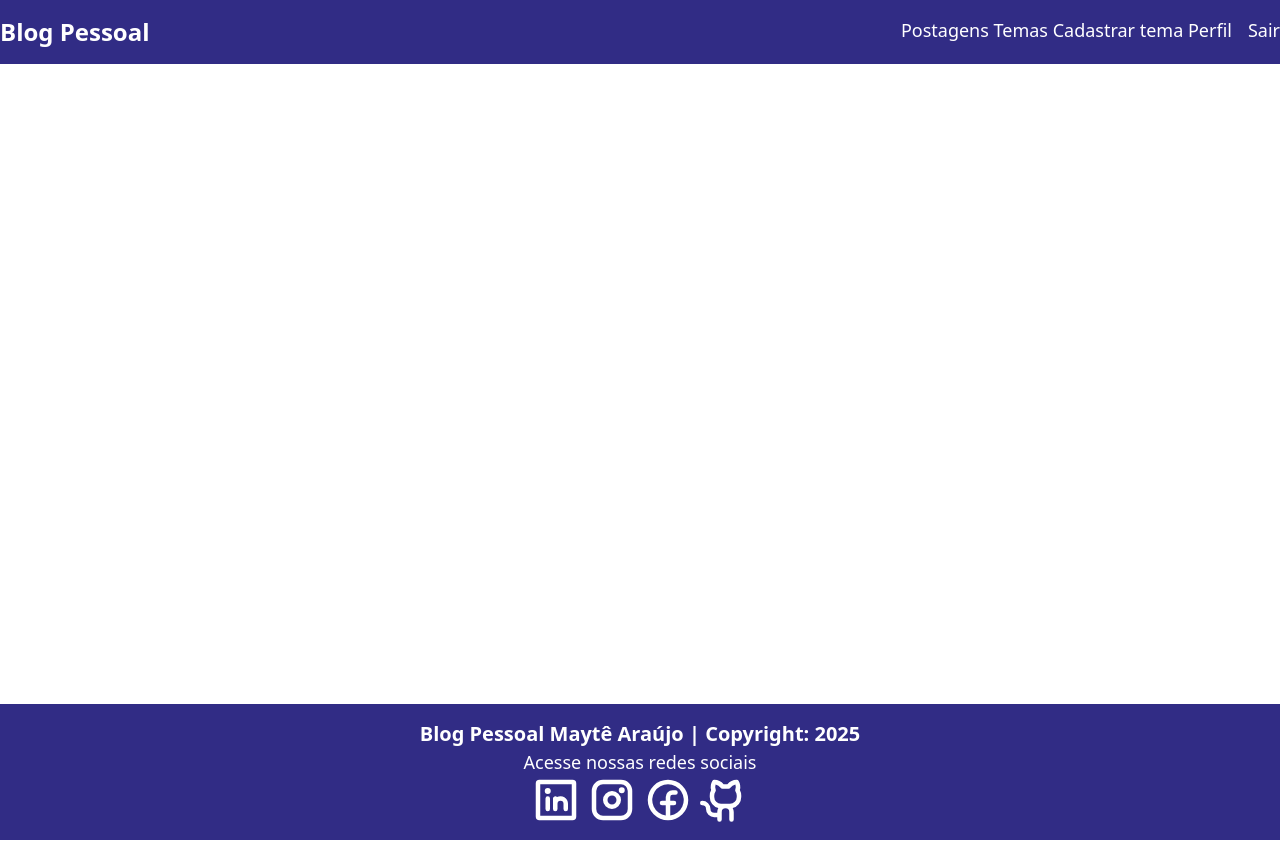
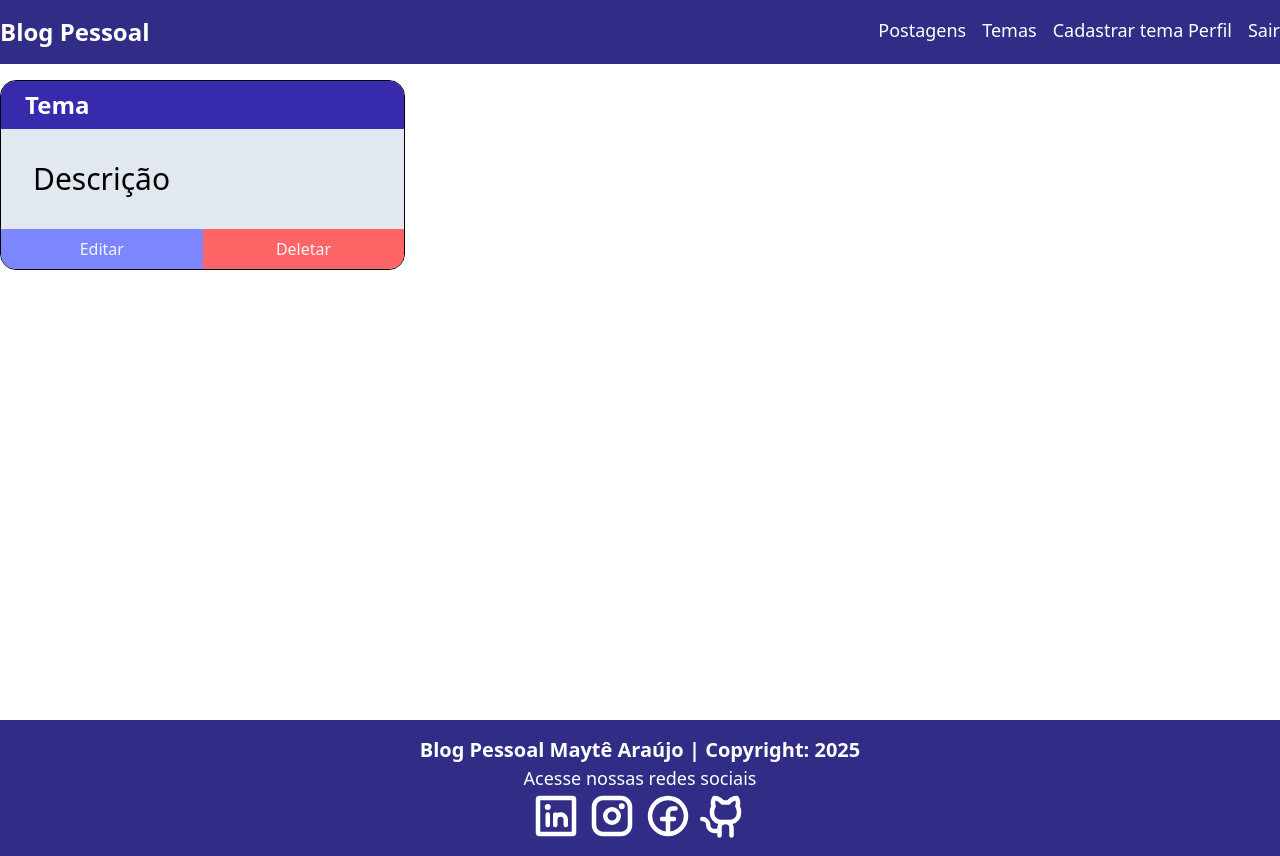
Before and after one commit to maytearaujo/blog-pessoal-frontend, a React (Vite) app: page /temas in a window 1280 px wide. Built offline with nearby package versions, Linux system fonts and the light colour scheme.

Commit message:
Criando os componentes referentes aos temas

```diff
--- a/src/App.tsx
+++ b/src/App.tsx
@@ -6,6 +6,7 @@
 import Footer from './components/footer/Footer'
 import Cadastro from './pages/cadastro/Cadastro';
 import Login from './pages/login/Login';
+import ListaTemas from './components/temas/listaTemas/ListaTemas';
 
 function App() {
 
@@ -19,6 +20,7 @@
               <Route path="/home" element={<Home />} />
               <Route path="/cadastro" element={<Cadastro />} />
               <Route path="/login" element={<Login />} />
+              <Route path="/temas" element={<ListaTemas />} />
             </Routes>
           </div>
           <Footer />
--- a/src/components/navbar/Navbar.tsx
+++ b/src/components/navbar/Navbar.tsx
@@ -25,7 +25,7 @@
 
                     <div className='flex gap-4'>
                         Postagens
-                        Temas
+                        <Link to='/temas' className='hover:underline'>Temas</Link>
                         Cadastrar tema
                         Perfil
                         <Link to='' onClick={logout} className='hover:underline'>Sair</Link>
--- /dev/null
+++ b/src/components/temas/CardTemas/CardTemas.tsx
@@ -0,0 +1,28 @@
+import { Link } from 'react-router-dom'
+
+function CardTemas() {
+    return (
+        <div className='border flex flex-col rounded-2xl overflow-hidden justify-between'>
+            <header className='py-2 px-6 bg-indigo-800 text-white font-bold text-2xl'>
+                Tema
+            </header>
+            <p className='p-8 text-3xl bg-slate-200 h-full'>Descrição</p>
+
+            <div className="flex">
+                <Link to=''
+                    className='w-full text-slate-100 bg-indigo-400 hover:bg-indigo-800
+                        flex items-center justify-center py-2'>
+                    <button>Editar</button>
+                </Link>
+
+                <Link to='' className='text-slate-100 bg-red-400 hover:bg-red-700 w-full
+                    flex items-center justify-center'>
+                    <button>Deletar</button>
+                </Link>
+            </div>
+
+        </div>
+    )
+}
+
+export default CardTemas
--- /dev/null
+++ b/src/components/temas/listaTemas/ListaTemas.tsx
@@ -0,0 +1,18 @@
+import CardTemas from "../cardtemas/CardTemas"
+
+function ListaTemas() {
+
+    return (
+        <>
+            <div className="flex justify-center w-full my-4">
+                <div className="container flex flex-col">
+                    <div className="grid grid-cols-1 md:grid-cols-2
+                                    lg:grid-cols-3 gap-8">
+                            <CardTemas />
+                    </div>
+                </div>
+            </div>
+        </>
+    )
+}
+export default ListaTemas;
--- a/src/contexts/AuthContext.tsx
+++ b/src/contexts/AuthContext.tsx
@@ -1,5 +1,6 @@
 import { createContext, ReactNode, useState } from "react"
 import UsuarioLogin from "../models/UsuarioLogin"
+import { login } from "../service/Service"
 
 // Personalizar de acordo com o meu projeto
 interface AuthContextProps {
```
